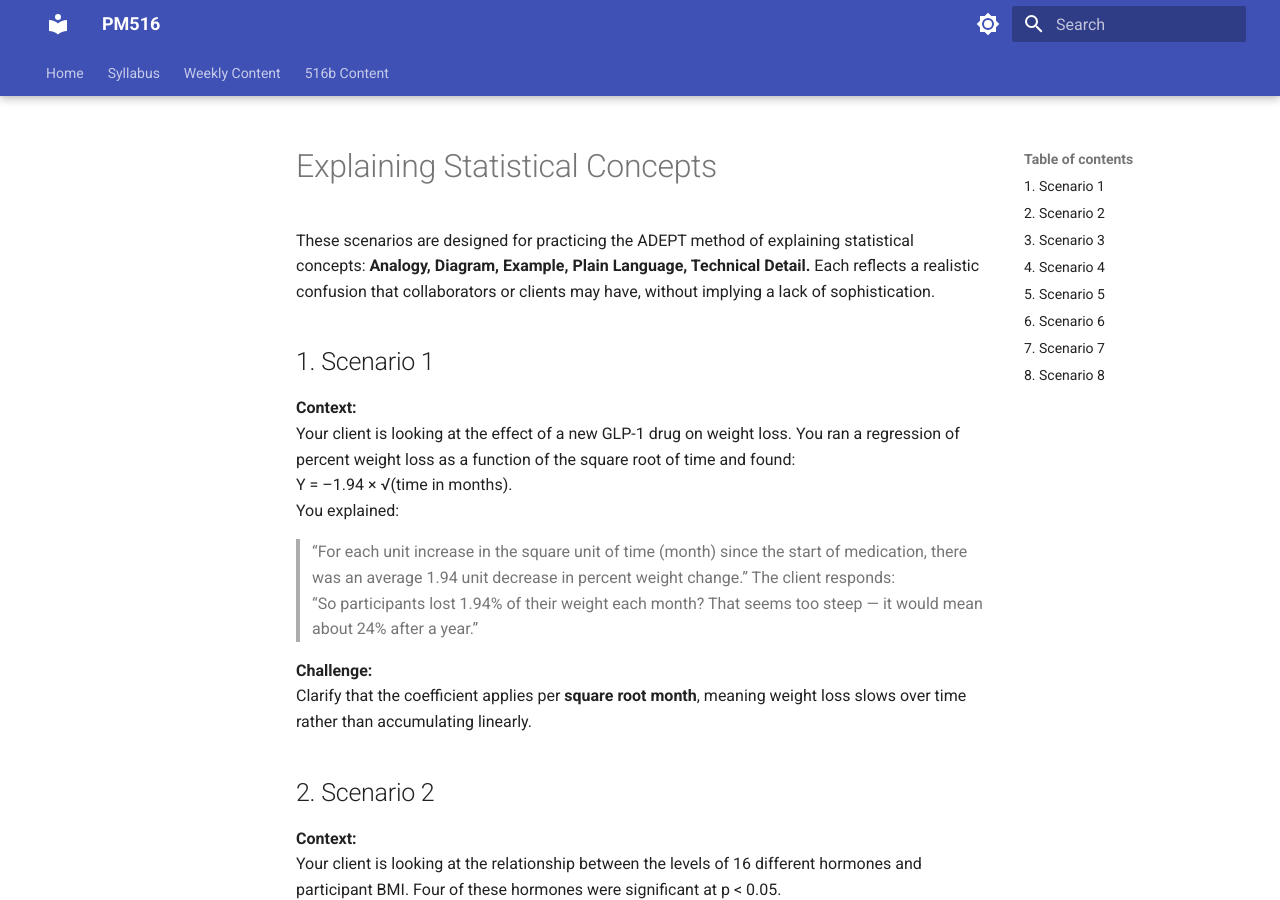
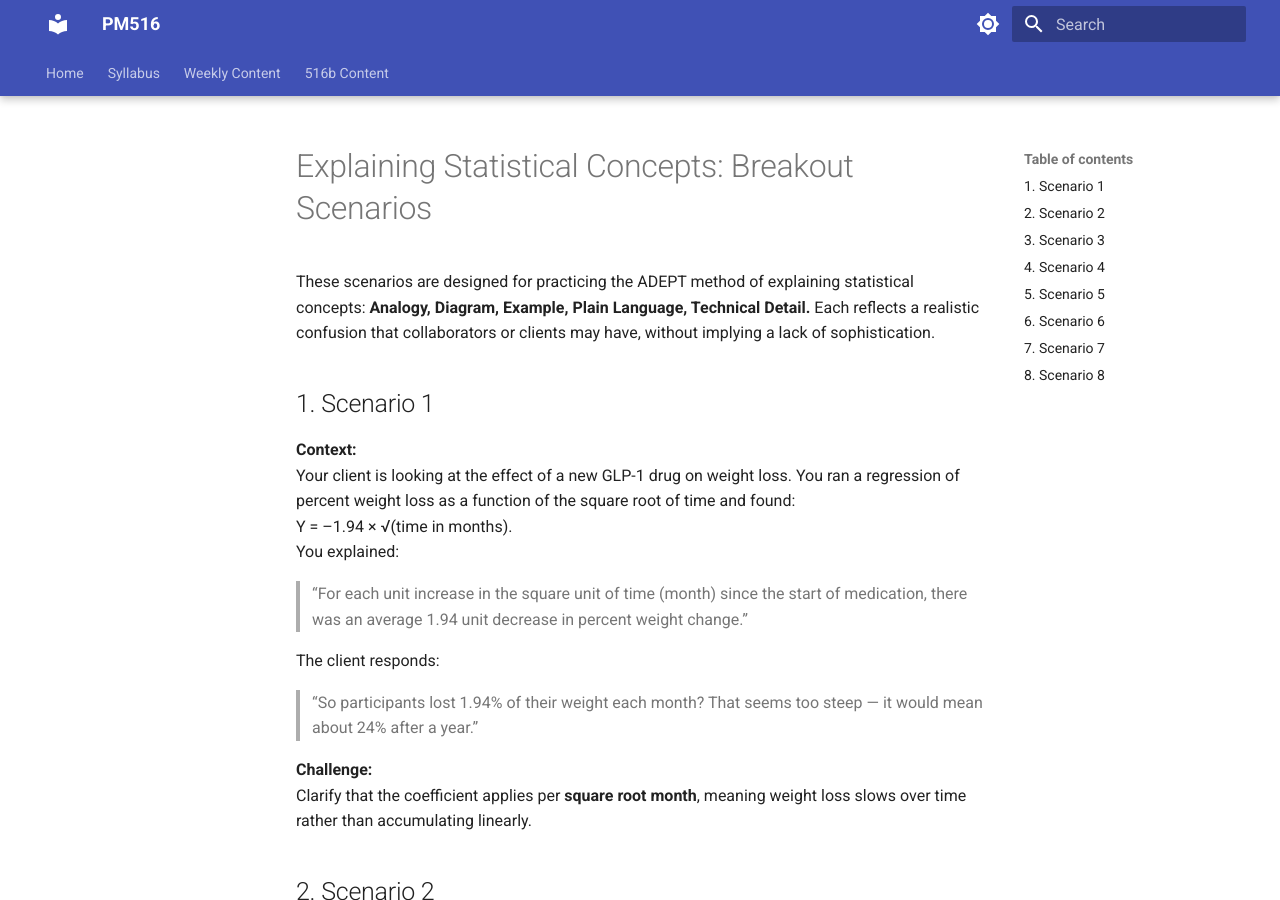
Before and after one commit to USCbiostats/PM516, an MkDocs documentation site: the page built from docs/explaining-concepts.md, in a window 1280 px wide and 900 px high. Built offline with MkDocs 1.6.1 and Material for MkDocs 9.7.7, drawn with Linux system fonts in a browser that asks for light colours; comment, search, counter and statistics services are not loaded.

Commit message:
Update explaining-concepts.md

```diff
--- a/docs/explaining-concepts.md
+++ b/docs/explaining-concepts.md
@@ -1,4 +1,4 @@
-# Explaining Statistical Concepts
+# Explaining Statistical Concepts: Breakout Scenarios
 
 These scenarios are designed for practicing the ADEPT method of explaining statistical concepts:
 **Analogy, Diagram, Example, Plain Language, Technical Detail.**
@@ -12,6 +12,7 @@ Your client is looking at the effect of a new GLP-1 drug on weight loss. You ran
 Y = –1.94 × √(time in months).
 You explained:
 > “For each unit increase in the square unit of time (month) since the start of medication, there was an average 1.94 unit decrease in percent weight change.”
+
 The client responds:
 > “So participants lost 1.94% of their weight each month? That seems too steep — it would mean about 24% after a year.”
 
```
